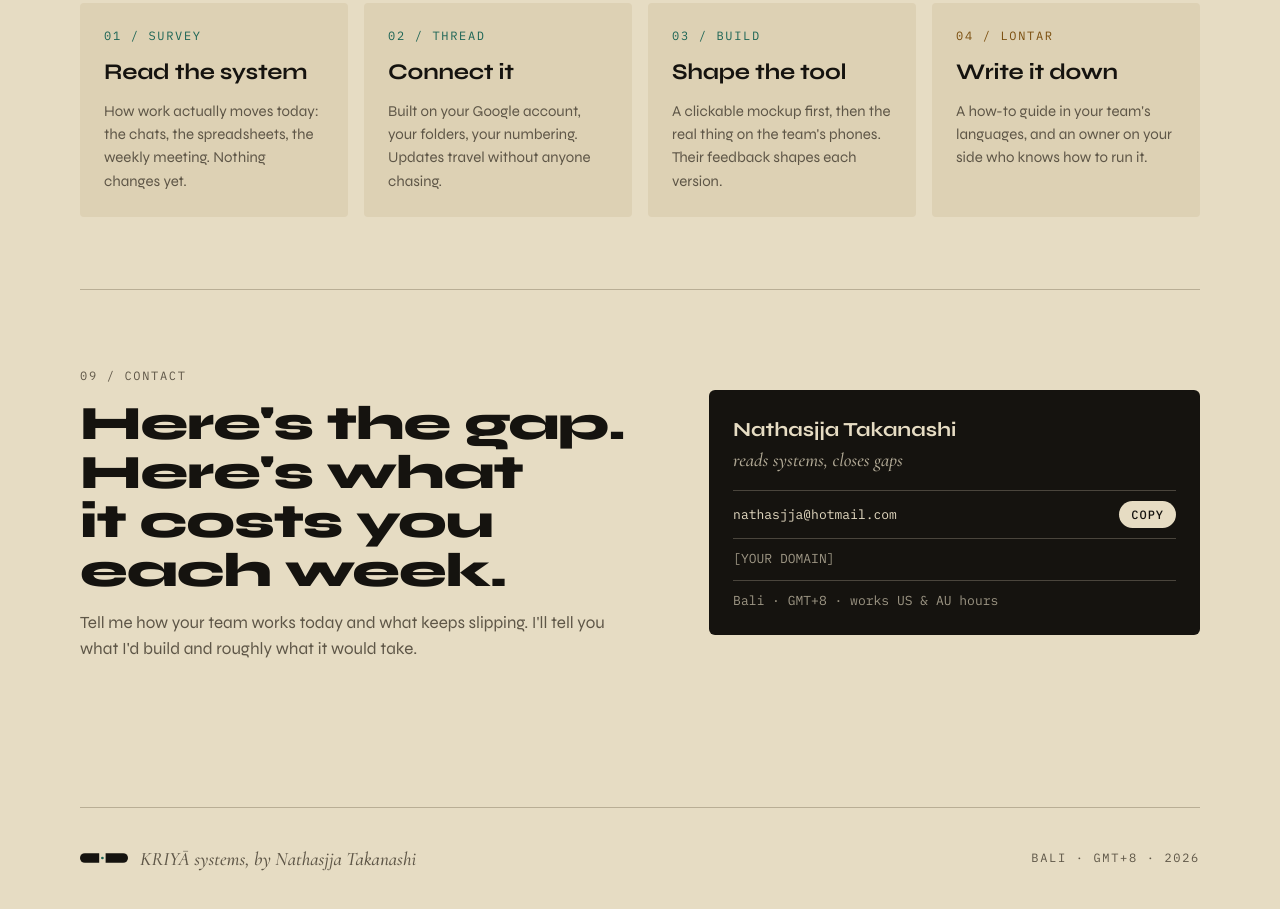
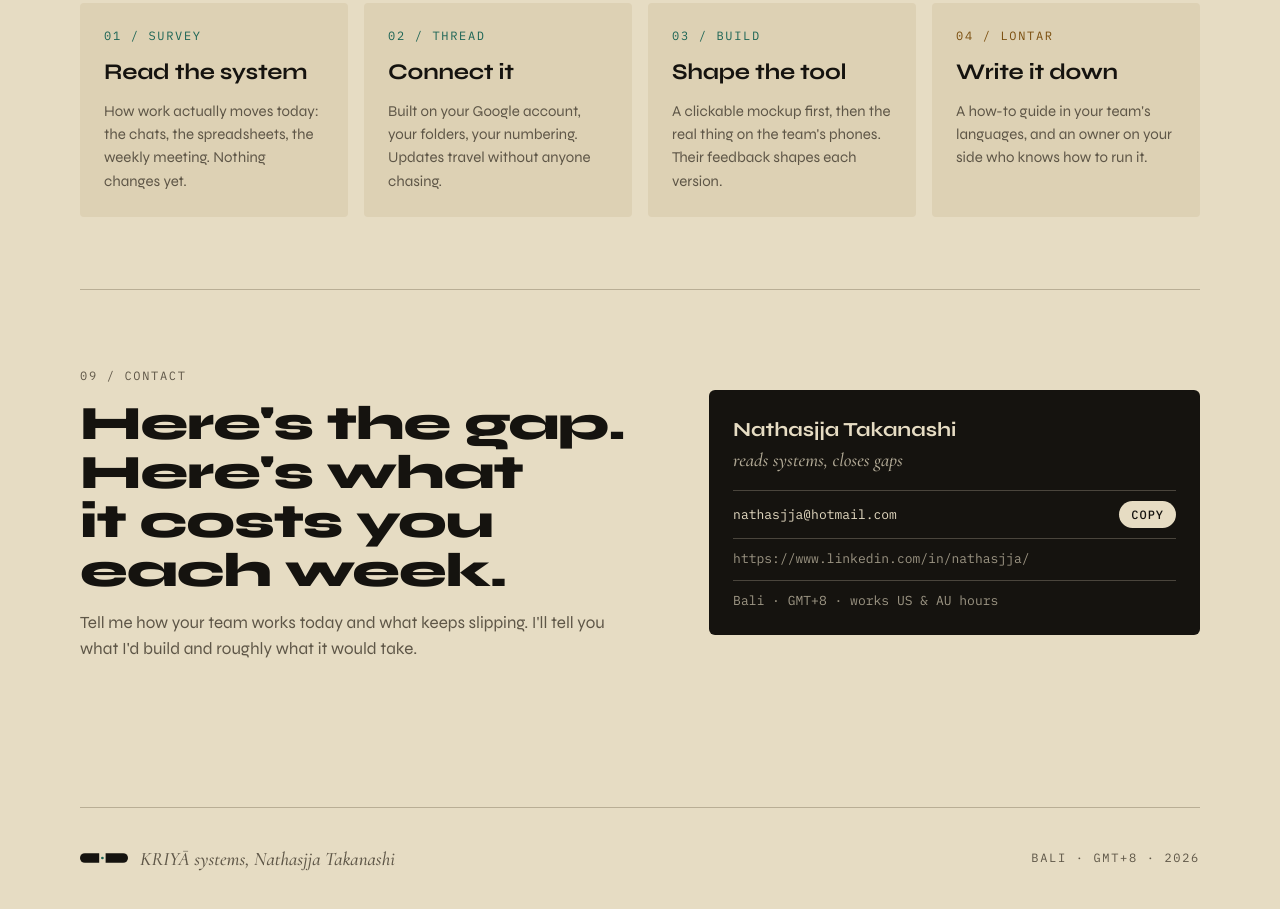
Before and after one commit to nathasjja/systems, a plain HTML site: page Nathasjja Takanashi - Systems.html in a window 1280 px wide. Shown: the part 10302-11211 px from the top of the page. Drawn offline with nearby package versions, Linux system fonts and the light colour scheme.

Commit message:
Update contact information and footer text

```diff
--- a/Nathasjja Takanashi - Systems.html
+++ b/Nathasjja Takanashi - Systems.html
@@ -771,7 +771,7 @@ footer{padding-block:36px 48px;margin-top:72px;border-top:1px solid var(--edge);
         </div>
         <div style="display:grid;gap:10px">
           <div class="crow"><span class="cv" id="c-email">nathasjja@hotmail.com</span><button type="button" data-copy="c-email">COPY</button></div>
-          <div class="crow"><span class="muted">[YOUR DOMAIN]</span></div>
+          <div class="crow"><span class="muted">https://www.linkedin.com/in/nathasjja/</span></div>
           <div class="crow"><span class="muted">Bali · GMT+8 · works US &amp; AU hours</span></div>
         </div>
       </div>
@@ -781,7 +781,7 @@ footer{padding-block:36px 48px;margin-top:72px;border-top:1px solid var(--edge);
   <footer>
     <span style="display:flex;align-items:center;gap:12px">
       <svg class="slabs" width="48" height="16" viewBox="0 0 120 40" aria-hidden="true"><path d="M12 8 H48 V32 H12 A12 12 0 0 1 12 8 Z"/><path d="M64 8 H108 A12 12 0 0 1 108 32 H64 Z"/><circle cx="56" cy="20" r="3.4"/></svg>
-      <span class="voice" style="font-size:19px;color:var(--sub)">KRIYĀ systems, by Nathasjja Takanashi</span>
+      <span class="voice" style="font-size:19px;color:var(--sub)">KRIYĀ systems, Nathasjja Takanashi</span>
     </span>
     <span class="label">Bali · GMT+8 · 2026</span>
   </footer>
```
